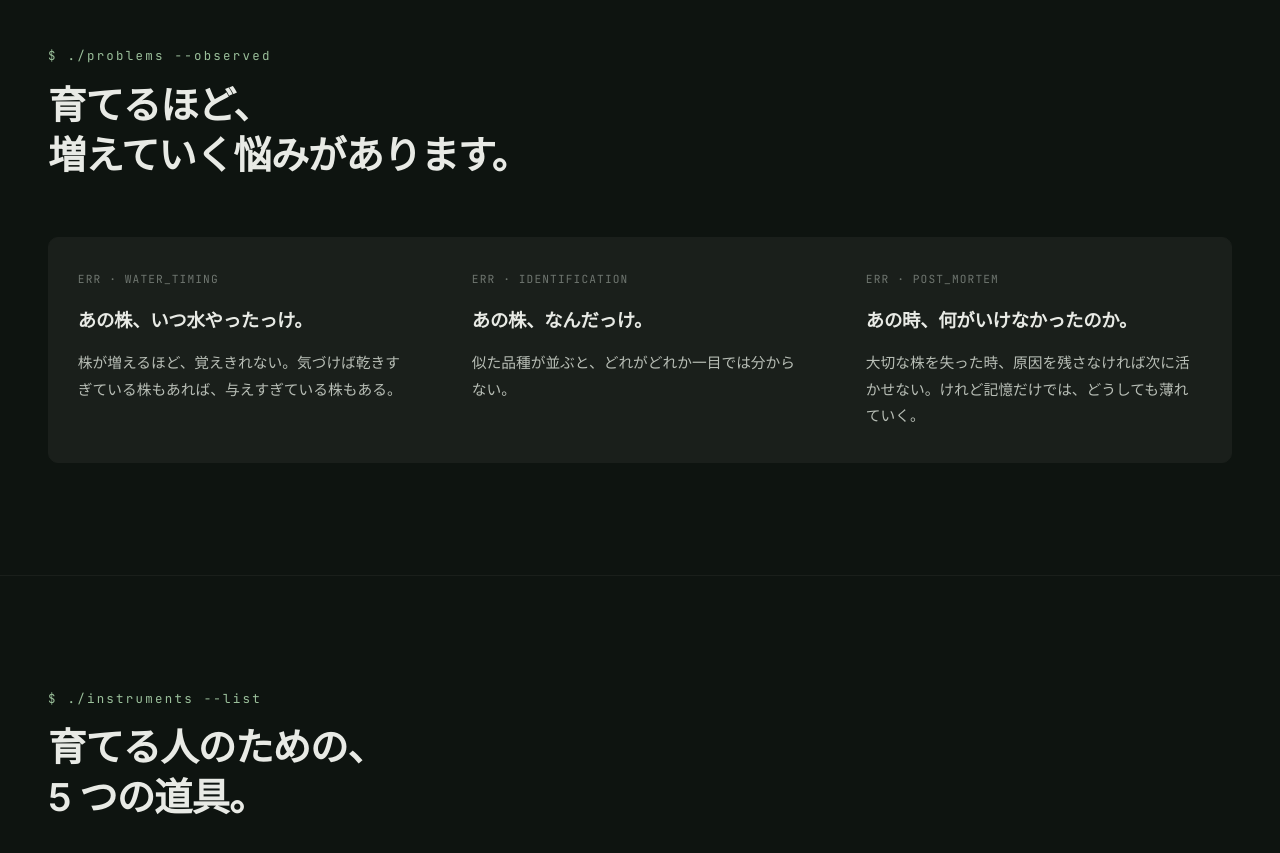
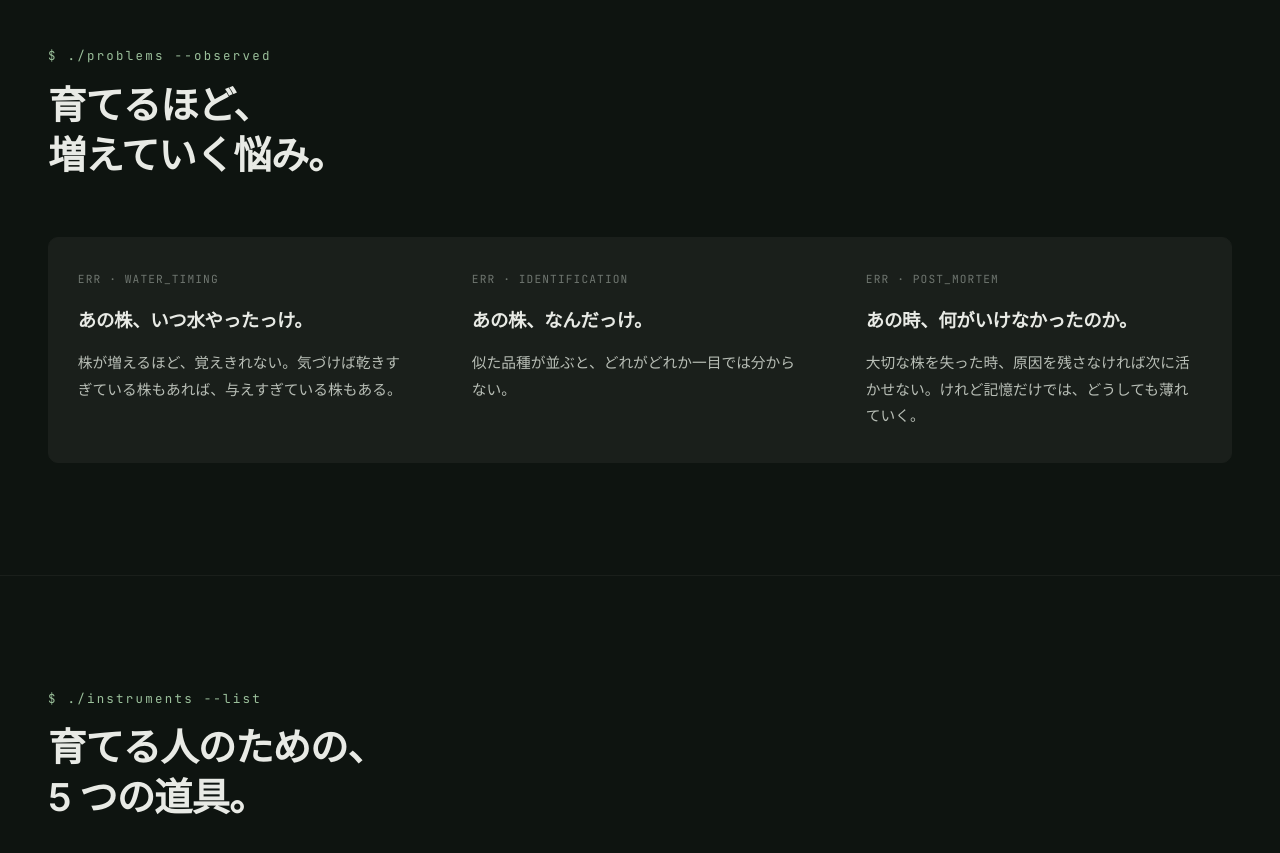
Before and after one commit to JJ411471/botacodex-legal, a plain HTML site: page index.html in a window 1280 px wide. Shown: the part 920-1773 px from the top of the page. Drawn offline with Linux system fonts and the light colour scheme.

Commit message:
fix: 共感セクションの見出しを体言止めに修正(スマホ表示崩れ対応)

```diff
--- a/index.html
+++ b/index.html
@@ -973,7 +973,7 @@
       <div class="label-mono">$ ./problems --observed</div>
       <h2 id="empathy-title" class="section-heading">
         <span class="title-line">育てるほど、</span>
-        <span class="title-line">増えていく悩みがあります。</span>
+        <span class="title-line">増えていく悩み。</span>
       </h2>
     </div>
     <div class="empathy-cards">
```
